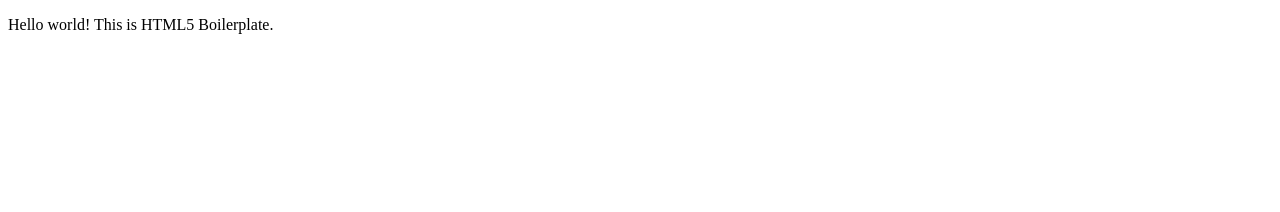
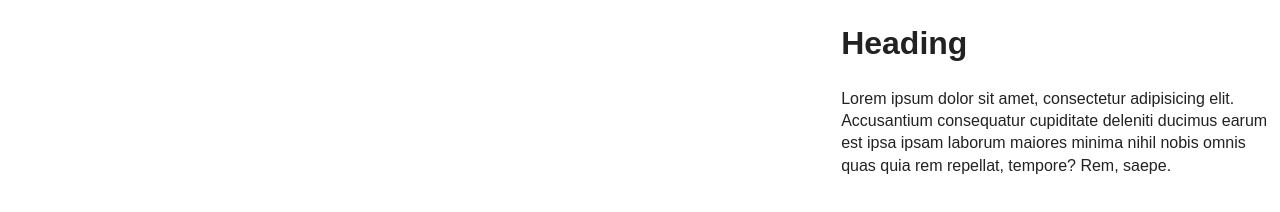
Before and after one commit to alithedeveloper/Web-Project-Starter, a plain HTML site: page index.html in a window 1280 px wide. Drawn offline with nearby package versions, Linux system fonts and the light colour scheme.

Commit message:
Sussy configured globally and ready to use

```diff
--- a/index.html
+++ b/index.html
@@ -11,14 +11,16 @@
         <meta name="viewport" content="width=device-width, initial-scale=1">
 
         <!-- Place favicon.ico and apple-touch-icon.png in the root directory -->
-        <link rel="stylesheet" href="css/style.css.css">
+        <link rel="stylesheet" href="css/style.css">
         <script src="js/vendor/modernizr-2.6.2.min.js"></script>
     </head>
     <body>
-
-        <!-- Add your site or application content here -->
-        <p>Hello world! This is HTML5 Boilerplate.</p>
-
+        <div class="container">
+           <div class="l-main">
+               <h1>Heading</h1>
+               <p>Lorem ipsum dolor sit amet, consectetur adipisicing elit. Accusantium consequatur cupiditate deleniti ducimus earum est ipsa ipsam laborum maiores minima nihil nobis omnis quas quia rem repellat, tempore? Rem, saepe.</p>
+           </div>
+        </div><!--/container-->
         <script src="//ajax.googleapis.com/ajax/libs/jquery/1.10.2/jquery.min.js"></script>
         <script>window.jQuery || document.write('<script src="js/vendor/jquery-1.10.2.min.js"><\/script>')</script>
         <script src="js/plugins.js"></script>
--- a/scss/layout/_main.scss
+++ b/scss/layout/_main.scss
@@ -4,4 +4,9 @@
  * ----------------------------------------------------------------------------------------------------------
  */
 
- .l-main{}
+.container {
+  @include container;
+  .l-main{
+    @include span(3 wide of 9 last);
+  }
+}
--- a/scss/style.scss
+++ b/scss/style.scss
@@ -1,4 +1,5 @@
 @import "compass";
+@import "susy";
 /* _ Utilities _ */
 @import "utilities/variables";
 @import "utilities/settings";
--- a/scss/utilities/_settings.scss
+++ b/scss/utilities/_settings.scss
@@ -4,16 +4,44 @@
  * ----------------------------------------------------------------------------------------------------------
  */
 
+/* _ Susy Global Settings _ */
+
+$susy : (
+        flow   : ltr, // left to right (ltr) right to left (rtl)
+        output : float, //float | isolate
+        math   : fluid, // fluid | static (requires column-width)
+        column-width : false, // false |
+        container : auto, // length or % | auto
+        container-position : center, //left | center | right <length> [*2] (grid padding)
+        last-flow: to,  // to (right) | from (left to right)
+        columns: 12,
+        gutters: 1/3,  // space between the elements accepts (1/3) or fraction (0.33)
+        gutter-position: after, // before | after | split | inside | inside-static
+        global-box-sizing: content-box, // content-box | border-box
+        debug: (
+          image : hide, // hide or show
+          color : rgba(#666, 0.25),
+          output: background, // background | overlay
+          toggle : top right
+        ),
+        use-custom: (
+           background-image: true, // look for background-image mixin
+           background-options : false, // look for background-size mixin, --origin
+           box-sizing: true, // look for custom box sizing mixin
+           clearfix : false, // true = look for internal clerfix before using
+           rem       : true  // look for rem mixin
+        )
+);
+
 /* _ Typography _ */
 $base-font-size : 16px;
-$default-font   : "Helvetica Neue", Helvetica, Arial, sans-serif;
-$baseline       : $base-font-size * 1.5;
+$default-font : "Helvetica Neue", Helvetica, Arial, sans-serif;
+$baseline : $base-font-size * 1.5;
 
 /* _ Colors _ */
-$color-link: $blue;
-$hr-color: $gray;
-
+$color-link : $blue;
+$hr-color : $gray;
 
 /* _ Positioning _ */
 $margin-multiplier : 2;
-$general-margin: $baseline * $margin-multiplier;
+$general-margin : $baseline * $margin-multiplier;
```
Also changed, not shown: css/style.css, 2 other files.
